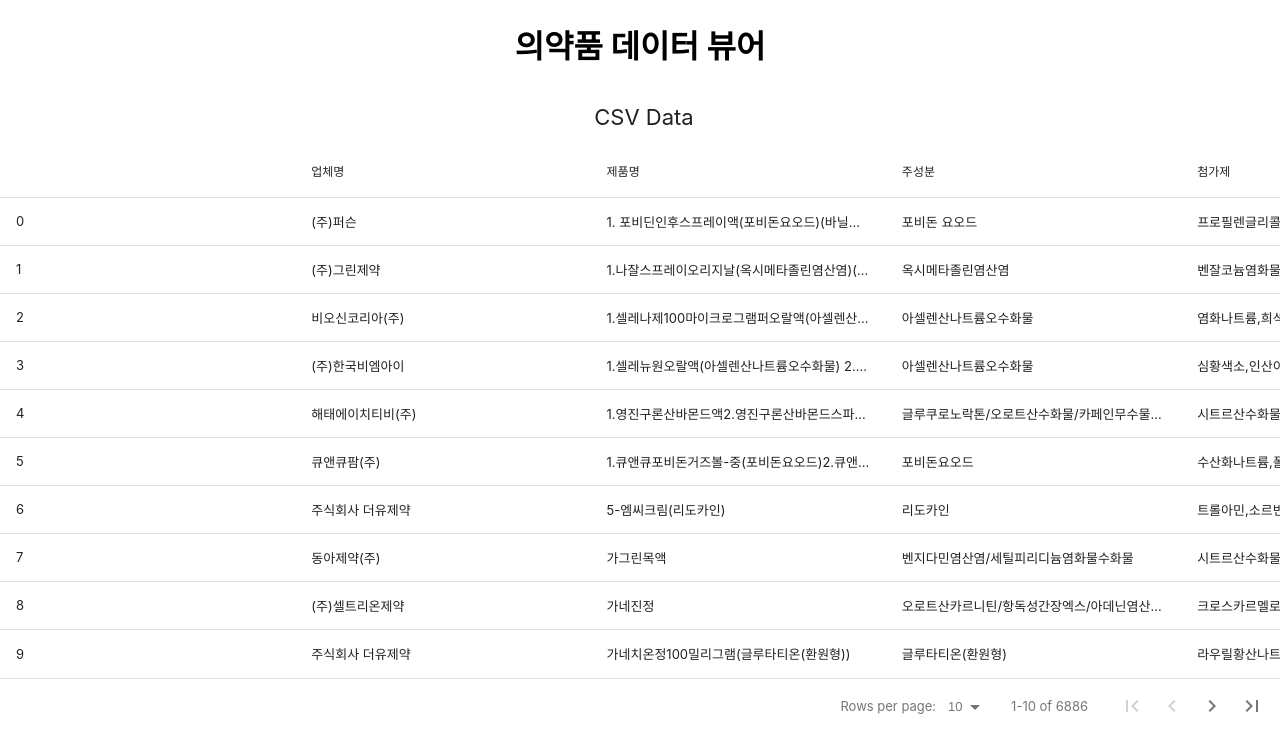
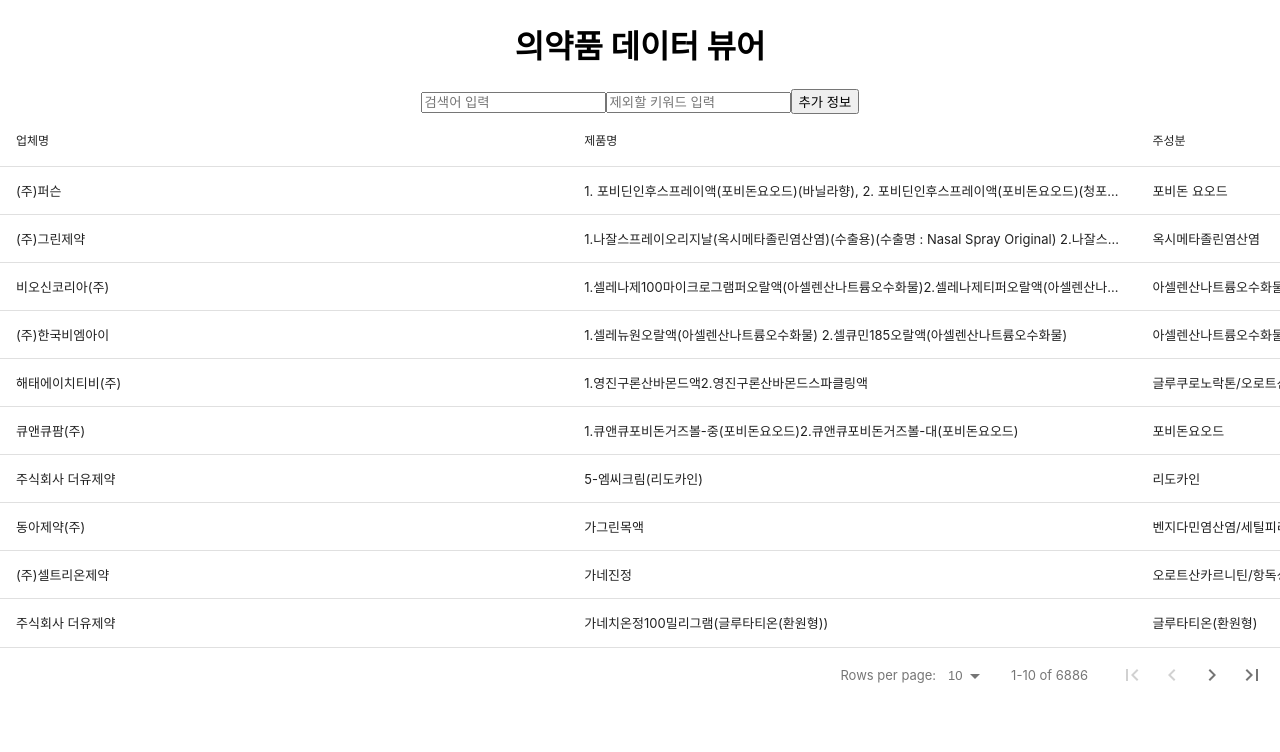
Before and after one commit to DaeJongLee/DrugInfoSearchToGHPages, a React (Create React App) app: page / in a window 1280 px wide. Shown: the top 752 px of the page. Built offline with nearby package versions, Linux system fonts and the light colour scheme.

Commit message:
열정리 / 검색기능 탑재

```diff
--- a/package.json
+++ b/package.json
@@ -6,10 +6,12 @@
     "@testing-library/jest-dom": "^5.17.0",
     "@testing-library/react": "^13.4.0",
     "@testing-library/user-event": "^13.5.0",
+    "fuse.js": "^7.0.0",
     "papaparse": "^5.4.1",
     "react": "^18.3.1",
     "react-data-table-component": "^7.6.2",
     "react-dom": "^18.3.1",
+    "react-modal": "^3.16.1",
     "react-scripts": "5.0.1",
     "styled-components": "^6.1.12",
     "web-vitals": "^2.1.4"
--- a/src/App.js
+++ b/src/App.js
@@ -1,11 +1,20 @@
-import React, { useState, useEffect } from 'react';
+import React, { useState, useEffect, useMemo } from 'react';
 import Papa from 'papaparse';
-import DataTable from './components/DataTable';
+import DataTable from 'react-data-table-component';
+import Fuse from 'fuse.js';
+import Modal from 'react-modal';
 import './App.css';
+
+Modal.setAppElement('#root');
 
 function App() {
   const [data, setData] = useState([]);
   const [columns, setColumns] = useState([]);
+  const [searchTerm, setSearchTerm] = useState('');
+  const [excludeTerm, setExcludeTerm] = useState('');
+  const [visibleColumns, setVisibleColumns] = useState(['업체명', '제품명', '주성분', '주성분영문', '첨가제']);
+  const [modalIsOpen, setModalIsOpen] = useState(false);
+  const [tempVisibleColumns, setTempVisibleColumns] = useState([]);
 
   useEffect(() => {
     const fetchCSV = async () => {
@@ -21,20 +30,104 @@
         name: field,
         selector: row => row[field],
         sortable: true,
+        omit: !visibleColumns.includes(field),
       })));
     };
 
     fetchCSV();
-  }, []);
+  }, [visibleColumns]);
+
+  const fuse = useMemo(() => new Fuse(data, {
+    keys: columns.map(col => col.name),
+    threshold: 0.3,
+  }), [data, columns]);
+
+  const filteredData = useMemo(() => {
+    if (!searchTerm && !excludeTerm) return data;
+
+    let result = searchTerm ? fuse.search(searchTerm).map(item => item.item) : data;
+
+    if (excludeTerm) {
+      result = result.filter(item =>
+        !Object.values(item).some(value =>
+          value.toLowerCase().includes(excludeTerm.toLowerCase())
+        )
+      );
+    }
+
+    return result;
+  }, [data, searchTerm, excludeTerm, fuse]);
+
+  const openModal = () => {
+    setTempVisibleColumns([...visibleColumns]);
+    setModalIsOpen(true);
+  };
+
+  const closeModal = () => {
+    setModalIsOpen(false);
+  };
+
+  const handleColumnToggle = (column) => {
+    if (tempVisibleColumns.includes(column)) {
+      setTempVisibleColumns(tempVisibleColumns.filter(col => col !== column));
+    } else {
+      setTempVisibleColumns([...tempVisibleColumns, column]);
+    }
+  };
+
+  const saveColumnSettings = () => {
+    setVisibleColumns(tempVisibleColumns);
+    closeModal();
+  };
 
   return (
     <div className="App">
       <h1>의약품 데이터 뷰어</h1>
+      <div>
+        <input
+          type="text"
+          placeholder="검색어 입력"
+          value={searchTerm}
+          onChange={(e) => setSearchTerm(e.target.value)}
+        />
+        <input
+          type="text"
+          placeholder="제외할 키워드 입력"
+          value={excludeTerm}
+          onChange={(e) => setExcludeTerm(e.target.value)}
+        />
+        <button onClick={openModal}>추가 정보</button>
+      </div>
       {data.length > 0 ? (
-        <DataTable data={data} columns={columns} />
+        <DataTable
+          columns={columns.filter(col => visibleColumns.includes(col.name))}
+          data={filteredData}
+          pagination
+          highlightOnHover
+        />
       ) : (
         <p>데이터를 불러오는 중입니다...</p>
       )}
+      <Modal
+        isOpen={modalIsOpen}
+        onRequestClose={closeModal}
+        contentLabel="Additional Information Modal"
+      >
+        <h2>추가 정보 선택</h2>
+        {columns.map(column => (
+          <div key={column.name}>
+            <input
+              type="checkbox"
+              id={column.name}
+              checked={tempVisibleColumns.includes(column.name)}
+              onChange={() => handleColumnToggle(column.name)}
+            />
+            <label htmlFor={column.name}>{column.name}</label>
+          </div>
+        ))}
+        <button onClick={saveColumnSettings}>저장</button>
+        <button onClick={closeModal}>취소</button>
+      </Modal>
     </div>
   );
 }
```
Also changed, not shown: 1 other file (tests, documents, lock files or other folders).
